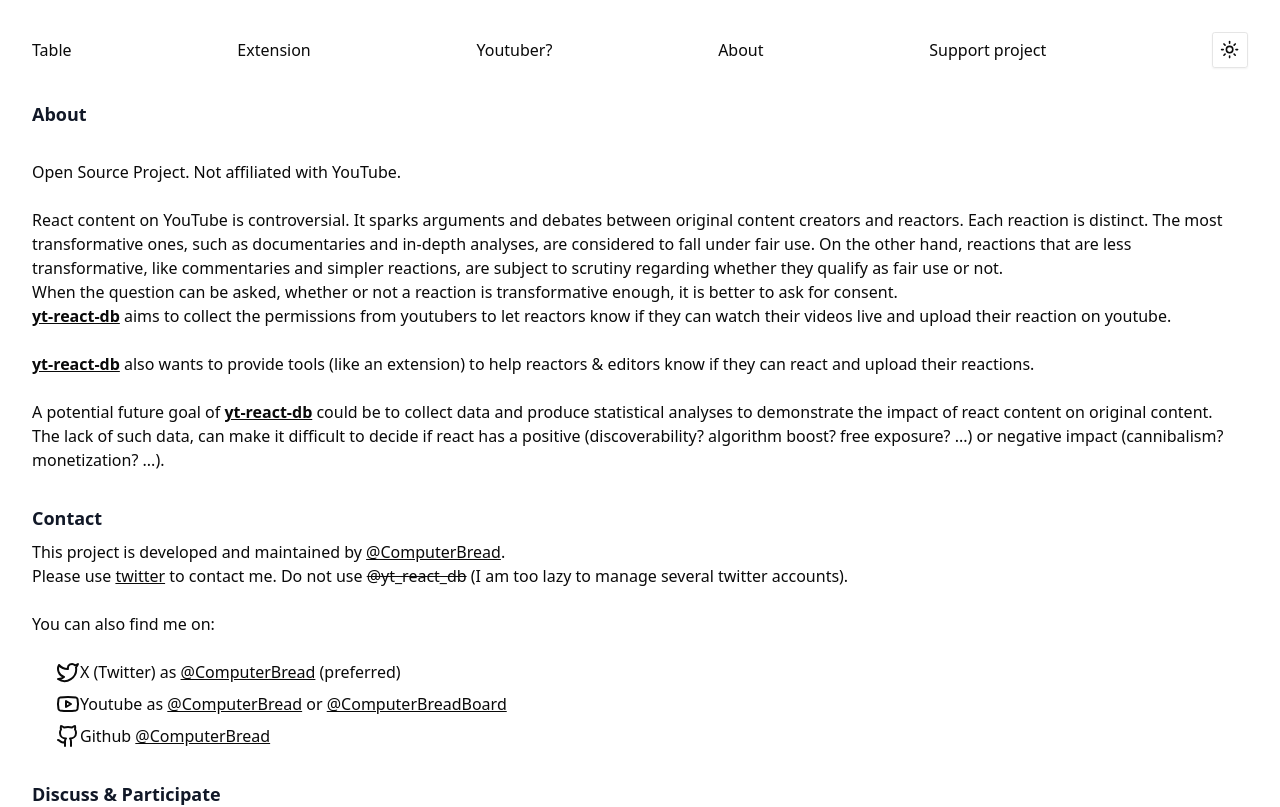
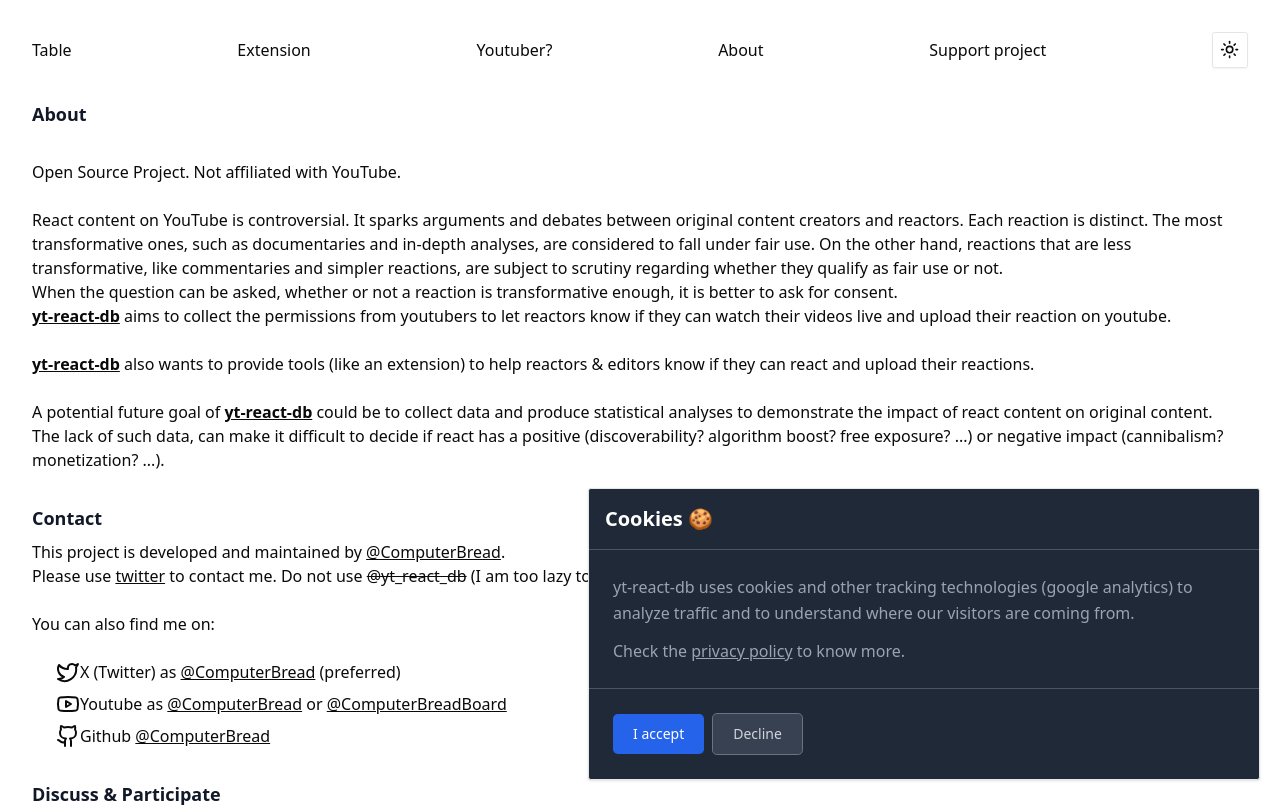
Before and after one commit to yt-react-db/front-yt-react-db, a React app: page /about in a window 1280 px wide. Shown: the top 807 px of the page. Built offline with nearby package versions, Linux system fonts and the light colour scheme; the HTML template or start-up script is replaced by a standard one.

Commit message:
google analytics

```diff
--- a/package.json
+++ b/package.json
@@ -27,6 +27,7 @@
     "lucide-react": "^0.265.0",
     "react": "^18.2.0",
     "react-dom": "^18.2.0",
+    "react-ga4": "^2.1.0",
     "react-hook-form": "^7.45.4",
     "react-router-dom": "^6.15.0",
     "tailwind-merge": "^1.14.0",
--- /dev/null
+++ b/src/components/CookieConsent.tsx
@@ -0,0 +1,80 @@
+import { useEffect, useState } from "react";
+import ReactGA from "react-ga4";
+import { Link } from "react-router-dom";
+
+const GA_MEASUREMENT_ID = "G-ZJHNRRQ0SX";
+
+// the 1 is for future updates, so we can increment and now when we have old consent
+const COOKIE_CONSENT_LOCALSTORAGE_KEY = "yt-react-db_cookie_consent_1";
+const I_CONSENT_TO_COOKIES = "y";
+const I_DO_NOT_CONSENT_TO_COOKIES = "n";
+
+
+export default function CookieConsent() {
+    const [isOpened, setIsOpened] = useState(false);
+    // 1. check if already gave permission
+    // 2. if already then do the thing
+    // 3. if not then do the other thing
+
+
+    useEffect(() => {
+
+        const storedCookieConsent = localStorage.getItem(COOKIE_CONSENT_LOCALSTORAGE_KEY);
+        if (storedCookieConsent === null) {
+            setIsOpened(true);
+        } else if (storedCookieConsent === I_CONSENT_TO_COOKIES) {
+            ReactGA.initialize(GA_MEASUREMENT_ID);
+        }
+
+    }, []);
+
+
+    const onAccept = () => {
+        // is that enough? (we'll see when it's online)
+        ReactGA.initialize(GA_MEASUREMENT_ID);
+        localStorage.setItem(COOKIE_CONSENT_LOCALSTORAGE_KEY, I_CONSENT_TO_COOKIES);
+        setIsOpened(false);
+    };
+
+    const onDecline = () => {
+        localStorage.setItem(COOKIE_CONSENT_LOCALSTORAGE_KEY, I_DO_NOT_CONSENT_TO_COOKIES);
+        setIsOpened(false);
+    };
+
+
+    const cookieConsent = (
+
+        <div className="fixed bottom-0 right-0 m-5 w-full max-w-2xl max-h-full">
+
+            <div className="relative text-white-800 rounded-md shadow border bg-gray-800">
+
+                <div className="flex items-start justify-between p-4 border-b rounded-t border-gray-600">
+                    <h3 className="text-xl font-semibold text-white">
+                        Cookies 🍪
+                    </h3>
+                </div>
+
+                <div className="p-6 space-y-3">
+                    <p className="text-base leading-relaxed text-gray-400">
+                        yt-react-db uses cookies and other tracking technologies (google analytics) to analyze traffic and to understand where our visitors are coming from.
+                    </p>
+                    <p className="text-base leading-relaxed text-gray-400">
+                        Check the <Link to="/privacy-policy" className="underline">privacy policy</Link> to know more.
+                    </p>
+                </div>
+
+                <div className="flex items-center p-6 space-x-2 border-t rounded-b border-gray-600">
+                    <button onClick={onAccept} data-modal-hide="staticModal" type="button" className="text-white focus:ring-4 focus:outline-none  font-medium rounded-lg text-sm px-5 py-2.5 text-center bg-blue-600 hover:bg-blue-700 focus:ring-blue-800">I accept</button>
+                    <button onClick={onDecline} data-modal-hide="staticModal" type="button" className="focus:ring-4 focus:outline-none  rounded-lg border  text-sm font-medium px-5 py-2.5  focus:z-10 bg-gray-700 text-gray-300 border-gray-500 hover:text-white hover:bg-gray-600 focus:ring-gray-600">Decline</button>
+                </div>
+            </div>
+        </div>
+    );
+
+    if (isOpened) {
+        return cookieConsent;
+    } else {
+        return null;
+    }
+
+}
--- a/src/components/Root.tsx
+++ b/src/components/Root.tsx
@@ -1,12 +1,14 @@
 import Nav from "./Nav";
 import { Outlet } from "react-router-dom";
 import Footer from '@/components/Footer';
+import CookieConsent from "./CookieConsent";
 
 export default function Root() {
     return (
         <>
             <Nav />
             <Outlet />
+            <CookieConsent />
             <Footer />
         </>
     );
```
Also changed, not shown: 2 other files (tests, documents, lock files or other folders).
